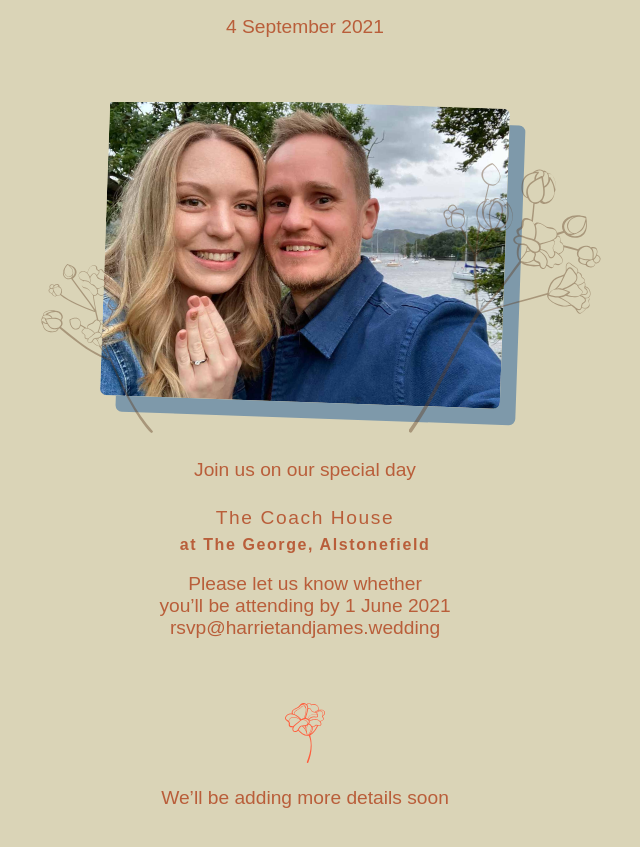
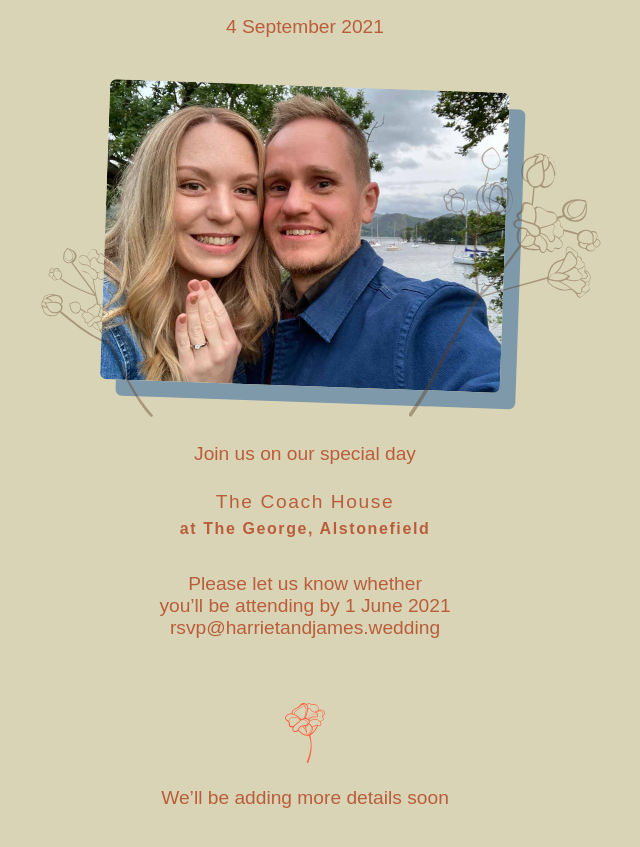
Before and after one commit to jamesarice/wedding, a plain HTML site: page index.html in a window 1280 px wide. Shown: the part 423-1270 px from the top of the page, without its empty margins (335-975 px from the left). Drawn offline with Linux system fonts and the light colour scheme; a web font is replaced by a local one.

Commit message:
Scroll fixes

```diff
--- a/css/master.css
+++ b/css/master.css
@@ -31,17 +31,17 @@ p {
 }
 
 body > header {
-  margin-bottom: 4rem;
+  margin-bottom: 2rem;
 }
 
 main {
   overflow: hidden;
-  display: contents;
   display: block;
 }
 
-main#intro {
+#intro {
   overflow: hidden;
+  padding: 1rem 0;
 }
 
 body > header > h1 {
```
